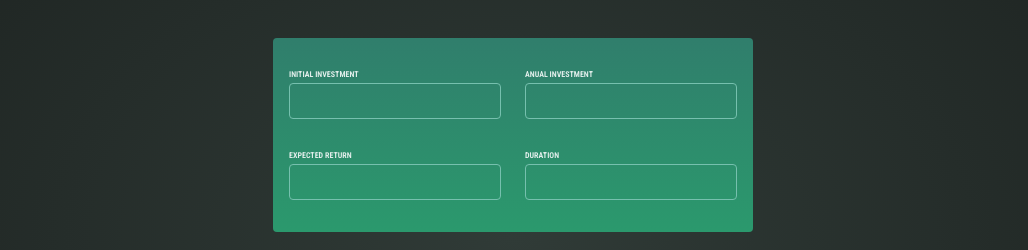
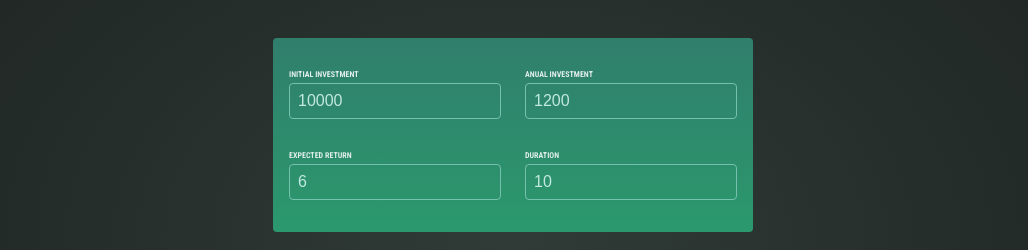
Before and after one commit to rahidt1/investment-calculator-react, a React (Vite) app: page / in a window 1280 px wide. Shown: the part 188-438 px from the top of the page, without its empty margins (127-1155 px from the left). Built offline with nearby package versions, Linux system fonts and the light colour scheme.

Commit message:
Built InputBox component.

```diff
--- a/src/App.jsx
+++ b/src/App.jsx
@@ -1,12 +1,26 @@
+import { useState } from "react";
 import { Header } from "./components/Header";
 import { InputBox } from "./components/InputBox";
 import { Results } from "./components/Results";
 
 function App() {
+  const [userInput, setUserInput] = useState({
+    initialInvestment: 10000,
+    annualInvestment: 1200,
+    expectedReturn: 6,
+    duration: 10,
+  });
+
+  function handleInputChange(inputIdentifier, newValue) {
+    setUserInput((prevInput) => {
+      return { ...prevInput, [inputIdentifier]: newValue };
+    });
+  }
+
   return (
     <div>
       <Header />
-      <InputBox />
+      <InputBox userInput={userInput} onInputChange={handleInputChange} />
       <Results />
     </div>
   );
--- /dev/null
+++ b/src/components/Input.jsx
@@ -0,0 +1,14 @@
+export function Input({ children, userInput, inputIdentifier, onInputChange }) {
+
+  return (
+    <p>
+      <label>{children}</label>
+      <input
+        type="number"
+        required
+        value={userInput[inputIdentifier]}
+        onChange={(e) => onInputChange(inputIdentifier, e.target.value)}
+      />
+    </p>
+  );
+}
--- a/src/components/InputBox.jsx
+++ b/src/components/InputBox.jsx
@@ -1,40 +1,24 @@
-import { useState } from "react";
+import { Input } from "./Input";
 
-export function InputBox() {
-  const [input, setInput] = useState({
-    initialInvestment: 10000,
-    anualInvestment: 1200,
-    expectedReturn: 6,
-    duration: 10,
-  });
-
-  function handleChange(inputIdentifier, newValue) {
-    setInput((prevInput) => {
-      return { ...prevInput, [inputIdentifier]: newValue };
-    });
-  }
-
+export function InputBox({ ...props }) {
+  // props -> userInput, onInputChange
   return (
     <section id="user-input">
       <div className="input-group">
-        <p>
-          <label>Initial Investment</label>
-          <input type="number" required />
-        </p>
-        <p>
-          <label>Anual Investment</label>
-          <input type="number" required />
-        </p>
+        <Input inputIdentifier="initialInvestment" {...props}>
+          Initial Investment
+        </Input>
+        <Input inputIdentifier="annualInvestment" {...props}>
+          Anual Investment
+        </Input>
       </div>
       <div className="input-group">
-        <p>
-          <label>Expected Return</label>
-          <input type="number" required />
-        </p>
-        <p>
-          <label>Duration</label>
-          <input type="number" required />
-        </p>
+        <Input inputIdentifier="expectedReturn" {...props}>
+          Expected Return
+        </Input>
+        <Input inputIdentifier="duration" {...props}>
+          Duration
+        </Input>
       </div>
     </section>
   );
```
